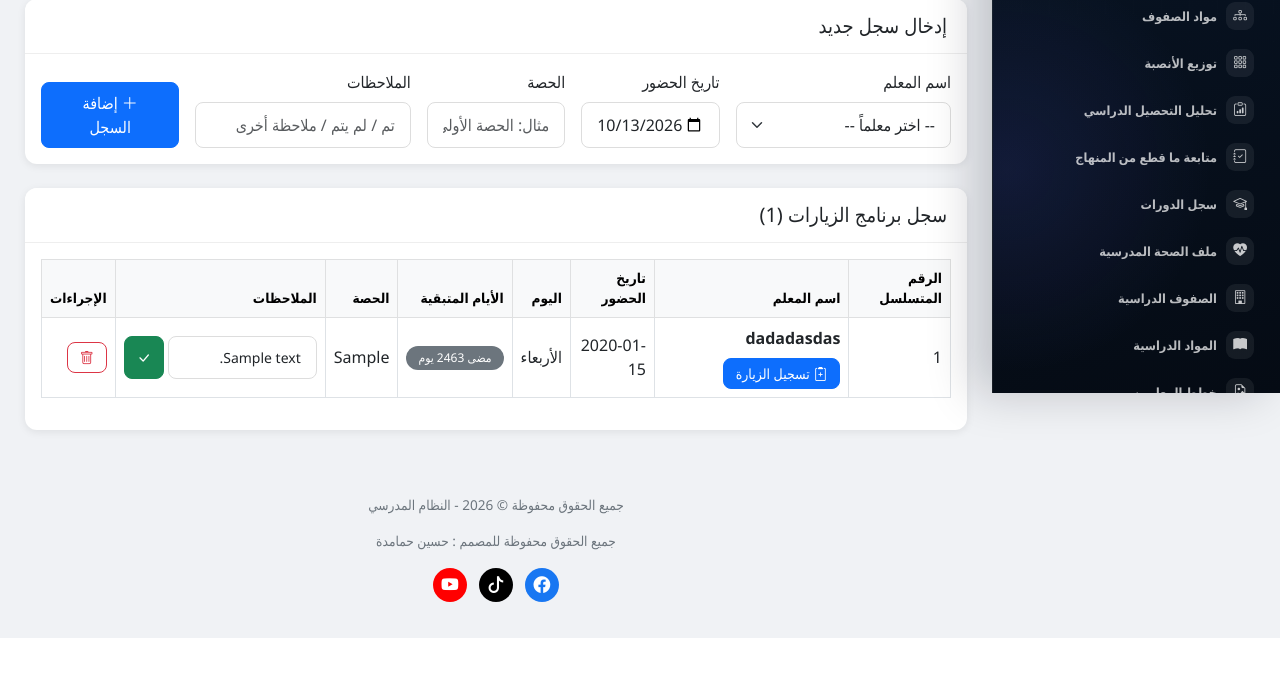
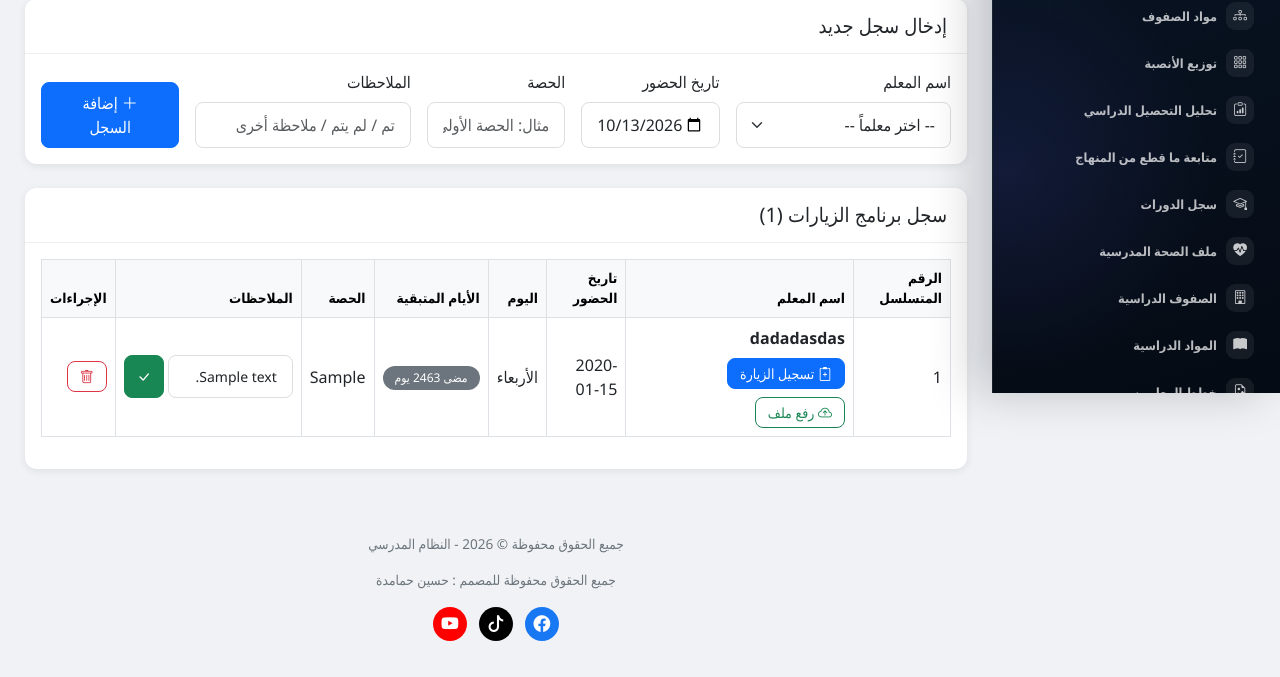
Before and after one commit to husseintech/schoolh, a Django app: page /visit-program/ in a window 1280 px wide. Shown: the part 407-1084 px from the top of the page. Before the commit the page ends 1045 px from the top, so only its background shows below. Run offline with Django 5.2, Linux system fonts and the light colour scheme; a user stored in the database is signed in; data comes from the database, SQL or seed files in the repository; tables that the repository leaves empty hold one stand-in row (values such as "Sample post"); grey boxes marked "Sample" are stand-in pictures; some libraries are stand-ins or nearby versions.

Commit message:
Add per-teacher Google Drive upload button beside visit registration

```diff
--- a/templates/school/visit_program_list.html
+++ b/templates/school/visit_program_list.html
@@ -95,6 +95,9 @@
                                 <a href="{% url 'inspection_visit_list' %}?teacher_id={{ e.teacher_id }}&amp;program_id={{ e.id }}#new-inspection-visit" class="btn btn-primary btn-sm text-nowrap">
                                     <i class="bi bi-clipboard2-plus"></i> تسجيل الزيارة
                                 </a>
+                                <a href="{% url 'visit_program_files' %}?teacher_id={{ e.teacher_id }}" class="btn btn-outline-success btn-sm text-nowrap">
+                                    <i class="bi bi-cloud-arrow-up"></i> رفع ملف
+                                </a>
                                 {% endif %}
                             </div>
                         </td>
```
